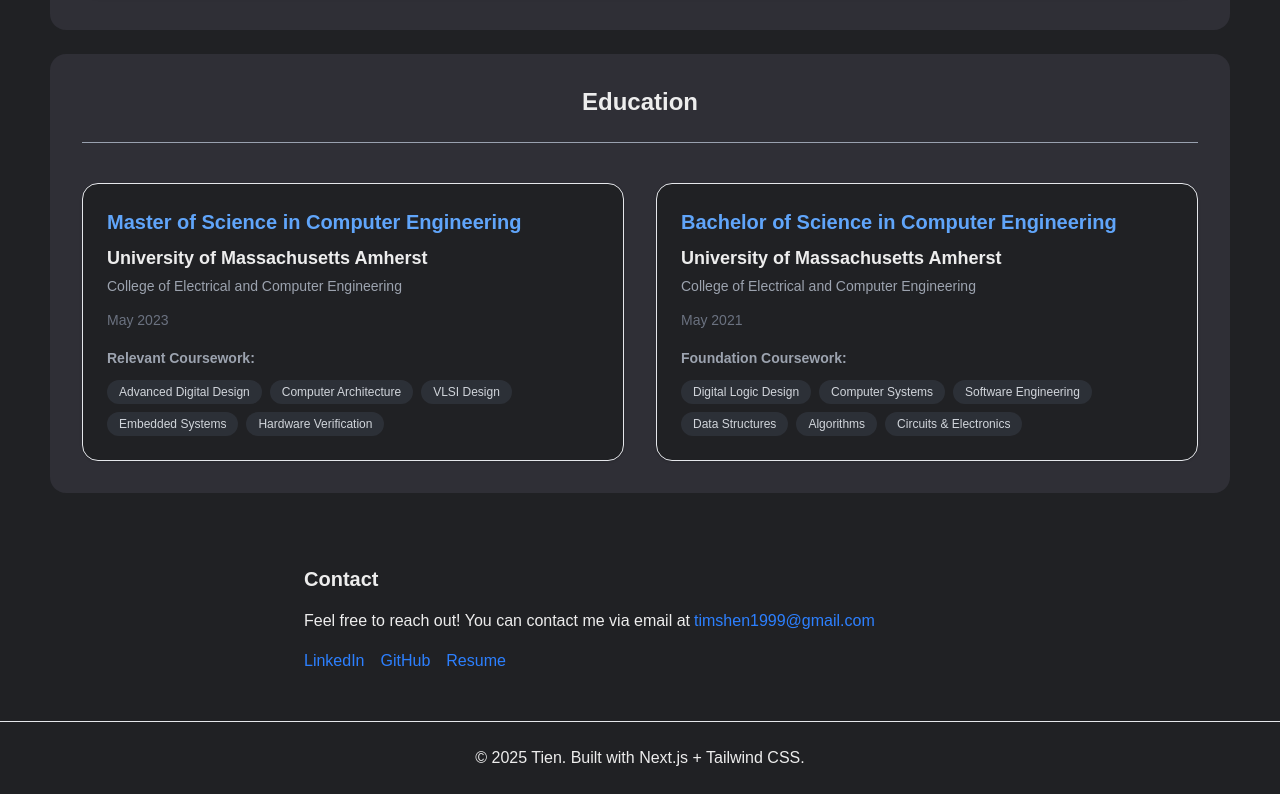
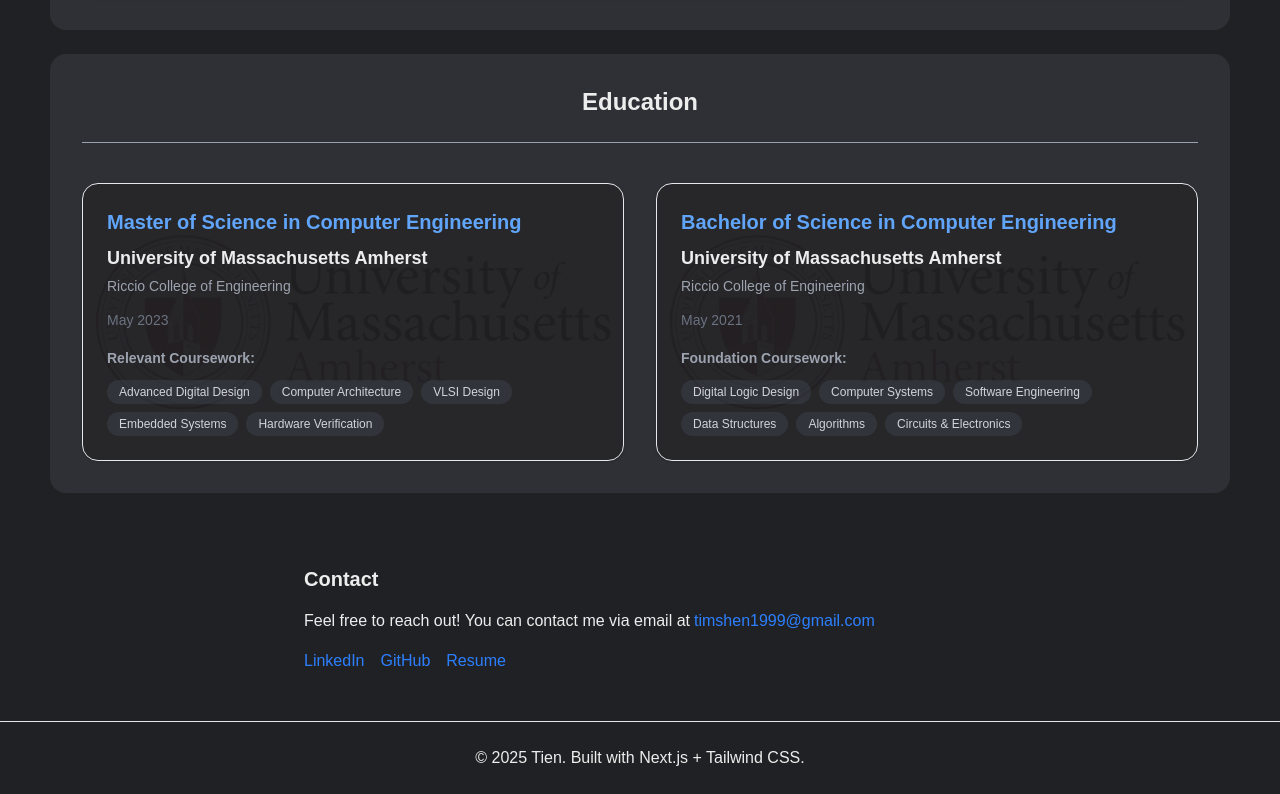
Before and after one commit to tienshen/tien-portfolio-website, a Next.js app: page / in a window 1280 px wide. Shown: the part 2786-3580 px from the top of the page. Built offline with nearby package versions, Linux system fonts and the light colour scheme.

Commit message:
added background styling to education section

```diff
--- a/app/page.tsx
+++ b/app/page.tsx
@@ -233,14 +233,18 @@
         <div className="grid md:grid-cols-2 gap-8 max-w-6xl mx-auto">
 
           {/* Master's Degree */}
-          <div className="bg-[var(--background)] p-6 rounded-2xl shadow-sm border border-gray-200 dark:border-gray-700">
-            <div className="mb-4">
+          <div className="relative bg-[var(--background)] p-6 rounded-2xl shadow-sm border border-gray-200 dark:border-gray-700 overflow-hidden">
+            {/* Background image */}
+            <div className="absolute inset-0 opacity-3">
+              <img src="/University of Massachusetts Amherst logo.jpeg" alt="" className="w-full h-full object-cover" />
+            </div>
+            <div className="relative mb-4">
               <h3 className="text-xl font-bold text-accent mb-2">Master of Science in Computer Engineering</h3>
               <p className="text-lg font-semibold text-[var(--foreground)] mb-1">University of Massachusetts Amherst</p>
-              <p className="text-sm text-secondary mb-3">College of Electrical and Computer Engineering</p>
+              <p className="text-sm text-secondary mb-3">Riccio College of Engineering</p>
               <span className="text-sm font-medium text-muted">May 2023</span>
             </div>
-            <div>
+            <div className="relative">
               <p className="text-sm text-secondary mb-3"><strong>Relevant Coursework:</strong></p>
               <div className="flex flex-wrap gap-2">
                 <span className="px-3 py-1 tag rounded-full text-xs font-medium">Advanced Digital Design</span>
@@ -253,14 +257,18 @@
           </div>
 
           {/* Bachelor's Degree */}
-          <div className="bg-[var(--background)] p-6 rounded-2xl shadow-sm border border-gray-200 dark:border-gray-700">
-            <div className="mb-4">
+          <div className="relative bg-[var(--background)] p-6 rounded-2xl shadow-sm border border-gray-200 dark:border-gray-700 overflow-hidden">
+            {/* Background image */}
+            <div className="absolute inset-0 opacity-3">
+              <img src="/University of Massachusetts Amherst logo.jpeg" alt="" className="w-full h-full object-cover" />
+            </div>
+            <div className="relative mb-4">
               <h3 className="text-xl font-bold text-accent mb-2">Bachelor of Science in Computer Engineering</h3>
               <p className="text-lg font-semibold text-[var(--foreground)] mb-1">University of Massachusetts Amherst</p>
-              <p className="text-sm text-secondary mb-3">College of Electrical and Computer Engineering</p>
+              <p className="text-sm text-secondary mb-3">Riccio College of Engineering</p>
               <span className="text-sm font-medium text-muted">May 2021</span>
             </div>
-            <div>
+            <div className="relative">
               <p className="text-sm text-secondary mb-3"><strong>Foundation Coursework:</strong></p>
               <div className="flex flex-wrap gap-2">
                 <span className="px-3 py-1 tag rounded-full text-xs font-medium">Digital Logic Design</span>
--- a/components/ScrollingHeader.tsx
+++ b/components/ScrollingHeader.tsx
@@ -56,7 +56,7 @@
 
 
 
-  // Calculate theme toggle scale - shrink from 1.0 to 0.8 as we scroll
+  // Calculate theme toggle scale - shrink from maxScale to minScale as we scroll
   const minScale = 0.8
   const maxScale = 0.9
   const currentScale = Math.max(minScale, maxScale - (scrollY / maxScroll) * (maxScale - minScale))
```
Also changed, not shown: public/University of Massachusetts Amherst logo.jpeg (added).
